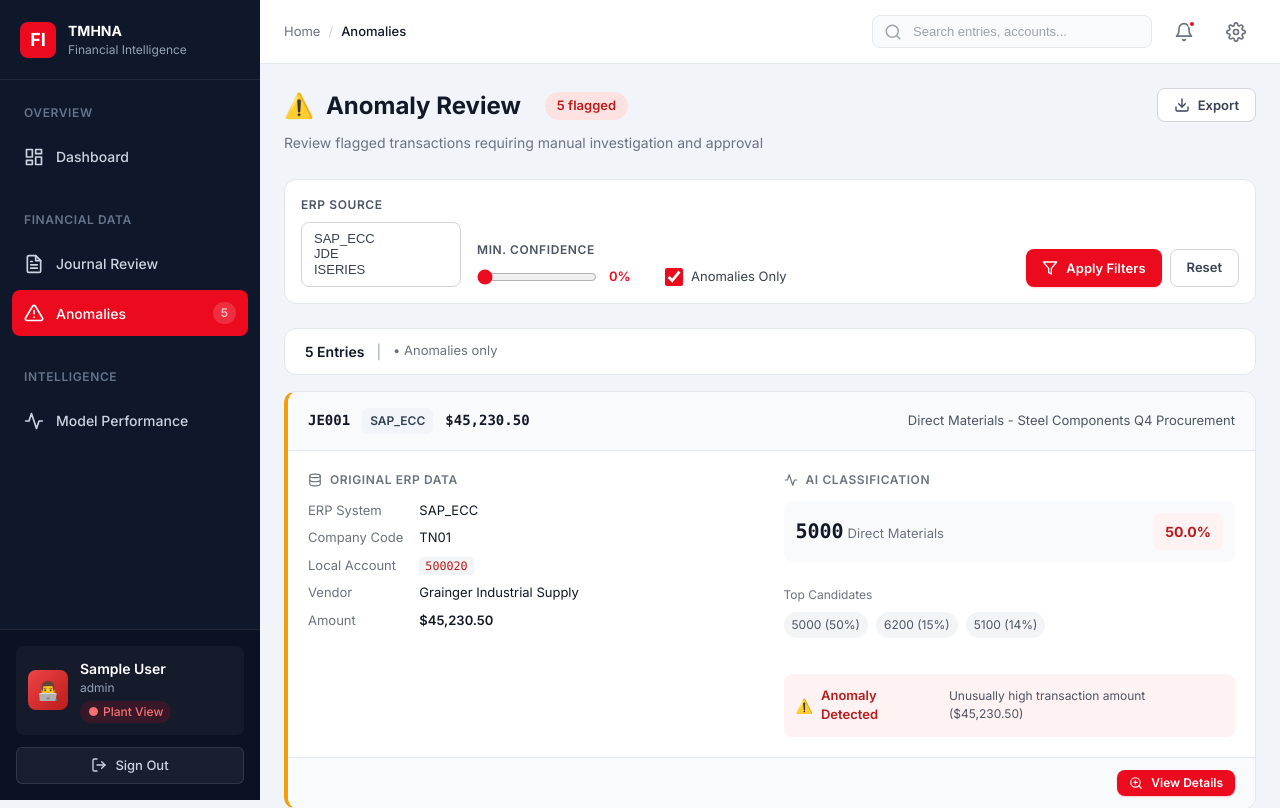
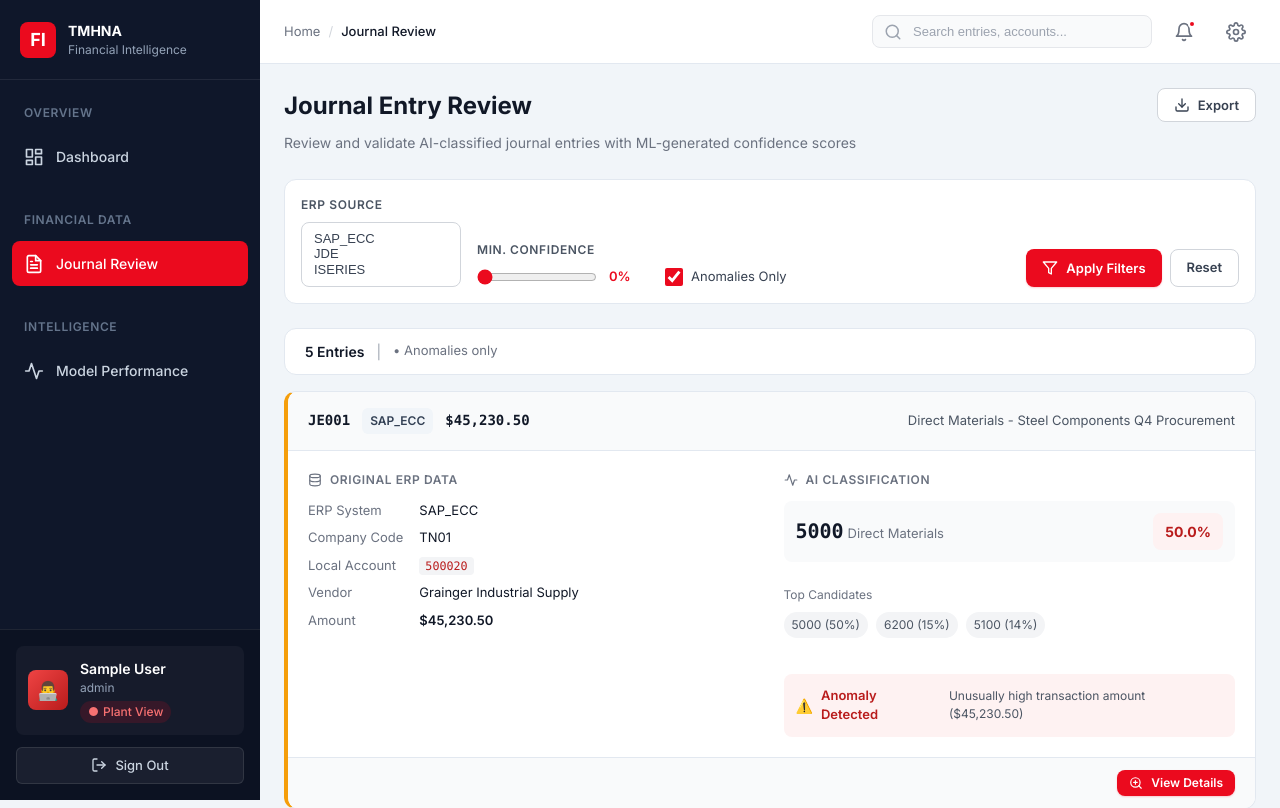
Before and after one commit to DS060903/CP-POC, a Flask app: page /journal-review?anomalies_only=on in a window 1280 px wide. Shown: the top 808 px of the page. Run offline with Flask 3, Linux system fonts and the light colour scheme; the visitor is signed in with stand-in values (Sample User, id 1); some libraries are stand-ins or nearby versions.

Commit message:
Remove separate Anomalies nav item - use filter on Journal Review instead
- Removed Anomalies link from sidebar navigation
- Anomaly filtering still available via checkbox on Journal Review page
- Updated demo runbook to clarify anomaly access method
- Simplified navigation structure

```diff
--- a/docs/demo_runbook.txt
+++ b/docs/demo_runbook.txt
@@ -61,7 +61,7 @@ and the confidence score distribution from our AI classifier."
 [0:25 - 0:40] ANOMALY INVESTIGATION (15 seconds)
 ------------------------------------------------------------------------------
 
-ACTION: Scroll to the High-Risk Anomalies table
+ACTION: Scroll to the High-Risk Anomalies table on Dashboard
 
 NARRATOR: "The system automatically flags high-risk transactions. Let's
 investigate this $50,000 McKinsey consulting entry."
@@ -73,6 +73,9 @@ the AI's mapping explanation, and why it was flagged - high-value
 consulting engagement requiring executive approval."
 
 ACTION: Point to the Risk Flags (High Value, Consulting Category)
+
+ALTERNATIVE: You can also filter for anomalies on the Journal Review page
+using the "Anomalies Only" checkbox filter.
 
 ------------------------------------------------------------------------------
 [0:40 - 0:55] ROLE-BASED FILTERING (15 seconds)
--- a/templates/base.html
+++ b/templates/base.html
@@ -42,7 +42,7 @@
 
                 <div class="nav-section">
                     <div class="nav-section-title">Financial Data</div>
-                    <a href="{{ url_for('journal_review') }}" class="nav-item {% if request.endpoint == 'journal_review' and not request.args.get('anomalies_only') %}active{% endif %}">
+                    <a href="{{ url_for('journal_review') }}" class="nav-item {% if request.endpoint == 'journal_review' %}active{% endif %}">
                         <span class="nav-item-icon">
                             <svg xmlns="http://www.w3.org/2000/svg" viewBox="0 0 24 24" fill="none" stroke="currentColor" stroke-width="2" stroke-linecap="round" stroke-linejoin="round">
                                 <path d="M14 2H6a2 2 0 0 0-2 2v16a2 2 0 0 0 2 2h12a2 2 0 0 0 2-2V8z"></path>
@@ -53,17 +53,6 @@
                             </svg>
                         </span>
                         <span class="nav-item-text">Journal Review</span>
-                    </a>
-                    <a href="{{ url_for('journal_review', anomalies_only='on') }}" class="nav-item {% if request.endpoint == 'journal_review' and request.args.get('anomalies_only') %}active{% endif %}">
-                        <span class="nav-item-icon">
-                            <svg xmlns="http://www.w3.org/2000/svg" viewBox="0 0 24 24" fill="none" stroke="currentColor" stroke-width="2" stroke-linecap="round" stroke-linejoin="round">
-                                <path d="M10.29 3.86L1.82 18a2 2 0 0 0 1.71 3h16.94a2 2 0 0 0 1.71-3L13.71 3.86a2 2 0 0 0-3.42 0z"></path>
-                                <line x1="12" y1="9" x2="12" y2="13"></line>
-                                <line x1="12" y1="17" x2="12.01" y2="17"></line>
-                            </svg>
-                        </span>
-                        <span class="nav-item-text">Anomalies</span>
-                        <span class="nav-badge nav-badge-danger">{{ anomaly_count|default(5) }}</span>
                     </a>
                 </div>
 
--- a/templates/journal_review.html
+++ b/templates/journal_review.html
@@ -1,7 +1,7 @@
 {% extends "base.html" %}
 
-{% block title %}{% if anomalies_only %}Anomalies{% else %}Journal Review{% endif %} - TMHNA Financial Intelligence Portal{% endblock %}
-{% block breadcrumb %}{% if anomalies_only %}Anomalies{% else %}Journal Review{% endif %}{% endblock %}
+{% block title %}Journal Review - TMHNA Financial Intelligence Portal{% endblock %}
+{% block breadcrumb %}Journal Review{% endblock %}
 
 {% block content %}
 <div class="journal-review">
@@ -9,20 +9,10 @@
     <div class="page-header">
         <div class="page-header-content">
             <div class="page-header-left">
-                {% if anomalies_only %}
-                <h1>
-                    <span style="color: var(--danger);">⚠️</span> Anomaly Review
-                    <span class="anomaly-count-badge">{{ entries|length }} flagged</span>
-                </h1>
-                <p class="page-subtitle">
-                    Review flagged transactions requiring manual investigation and approval
-                </p>
-                {% else %}
                 <h1>Journal Entry Review</h1>
                 <p class="page-subtitle">
                     Review and validate AI-classified journal entries with ML-generated confidence scores
                 </p>
-                {% endif %}
             </div>
             <div class="page-header-actions">
                 <button class="btn btn-secondary">
```
